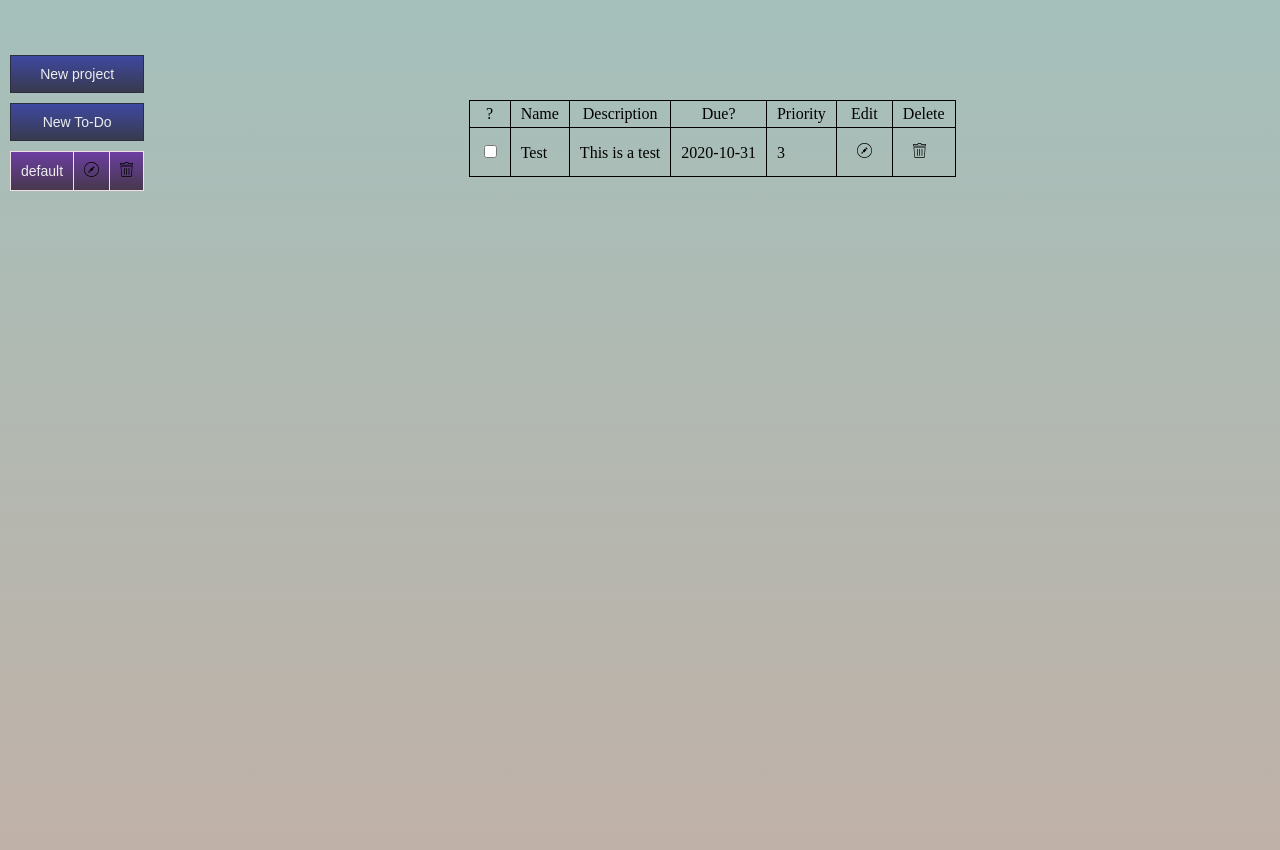
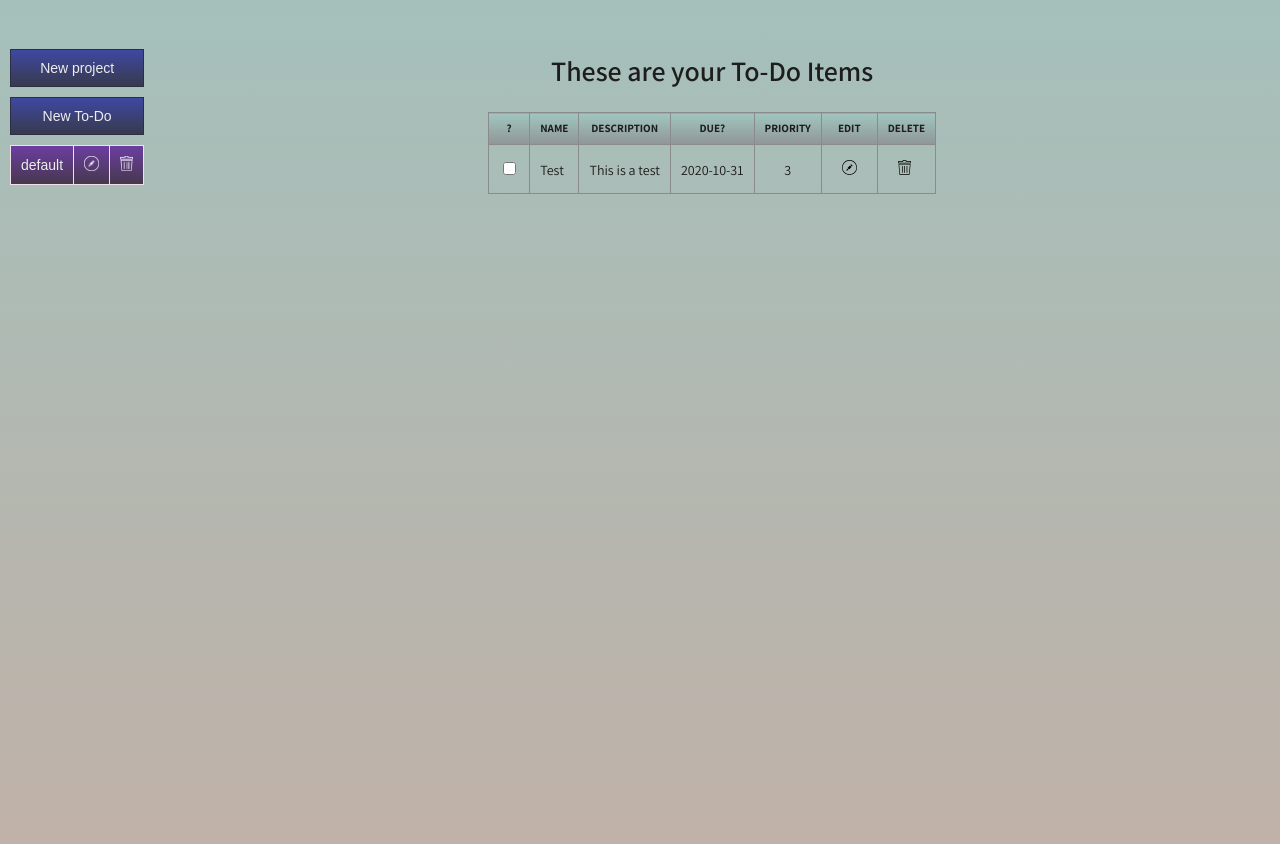
Before and after one commit to reinimax/todo-list, a website built with webpack: page dist/index.html in a window 1280 px wide. Built offline with nearby package versions, Linux system fonts and the light colour scheme; what pubsub-js would draw is missing.

Commit message:
Further style buttons and table

```diff
--- a/src/displaycontroller.js
+++ b/src/displaycontroller.js
@@ -2,6 +2,8 @@ import PubSub from "pubsub-js";
 
 import deleteIcon from "./recycle-bin-line.svg";
 import editIcon from "./edit-round-line.svg";
+import deleteIconWhite from "./recycle-bin-white.png";
+import editIconWhite from "./edit-white.png";
 
 const displayController = (() => {
   // cacheDOM
@@ -78,9 +80,9 @@ const displayController = (() => {
   }
 
   function clearToDoList() {
-    // firstElementChild === tbody
-    while (toDoList.firstElementChild.childNodes.length > 1) {
-      toDoList.firstElementChild.lastChild.remove();
+    // children[2] === tbody
+    while (toDoList.children[2].childNodes.length > 1) {
+      toDoList.children[2].lastChild.remove();
     }
   }
 
@@ -181,8 +183,8 @@ const displayController = (() => {
       newRow.appendChild(editCell);
       newRow.appendChild(deleteCell);
 
-      // firstElementChild === tbody
-      toDoList.firstElementChild.appendChild(newRow);
+      // children[2] === tbody
+      toDoList.children[2].appendChild(newRow);
     }
   }
 
@@ -202,7 +204,7 @@ const displayController = (() => {
         renderToDoList(CURRENT_PROJECT);
       });
 
-      const editPRoj = createIconBtn("edit", editIcon, i);
+      const editPRoj = createIconBtn("edit", editIconWhite, i);
       const EDIT_PROJECT_CLICKED = "edit-project-clicked";
       editPRoj.addEventListener("click", (e) => {
         PubSub.publish(
@@ -212,7 +214,7 @@ const displayController = (() => {
         setVisible(projectForm);
       });
 
-      const deletePRoj = createIconBtn("delete", deleteIcon, i);
+      const deletePRoj = createIconBtn("delete", deleteIconWhite, i);
       const DELETE_PROJECT_CLICKED = "delete-project-clicked";
       deletePRoj.addEventListener("click", (e) => {
         PubSub.publish(
--- a/src/style.css
+++ b/src/style.css
@@ -1,9 +1,13 @@
+@import url("https://fonts.googleapis.com/css2?family=Assistant:wght@200;300;400;500;600;700&display=swap");
+
 /* General */
 body {
   background-image: linear-gradient(
     rgba(75, 129, 120, 0.5),
     rgba(129, 100, 81, 0.5)
   );
+  font: 400 14px/150% "Assistant", sans-serif;
+  color: rgb(29, 29, 29);
 }
 
 button {
@@ -16,6 +20,7 @@ button,
   background-image: linear-gradient(rgb(62, 72, 161), rgb(56, 58, 77));
   color: rgb(237, 237, 237);
   border: 1px solid rgb(44, 46, 66);
+  cursor: pointer;
 }
 
 .icon {
@@ -52,7 +57,7 @@ button,
 /* Navbar */
 #navbar {
   height: 100vh;
-  padding-top: 50px;
+  padding-top: 44px;
 }
 
 .inner-navbar {
@@ -75,19 +80,47 @@ button,
   flex-grow: 1;
 }
 
+.navbar-btn:hover,
+.inner-navbar .icon-btn:hover {
+  box-shadow: 2px 2px 10px 2px rgb(41, 42, 54) inset;
+}
+
 /* Main */
 #main {
   flex-grow: 1;
 }
 
 #todo-list {
-  margin: 100px auto 0;
+  margin: 50px auto 0;
+  border-collapse: collapse;
+}
+
+caption {
+  font-weight: 600;
+  font-size: 2em;
+  line-height: 150%;
+  margin-bottom: 20px;
+}
+
+th {
+  font-size: 0.8em;
+  font-weight: 800;
+  text-transform: uppercase;
+  background-image: linear-gradient(
+    rgba(157, 201, 193, 0.7),
+    rgba(133, 134, 136, 0.7)
+  );
 }
 
 #todo-list th,
 td {
   padding: 5px 10px;
-  border: 1px solid black;
+  border: 1px solid rgb(139, 139, 139);
+}
+
+tr td:nth-child(5) {
+  /* align Priority-cell */
+  text-align: center;
 }
 
 /* Popup Forms */
```
Also changed, not shown: dist/9aa4684ea0d0cde9a04423153e68efa8.png (added), dist/df514692c3689591f5fc9cdb9562e41e.png (added), dist/index.html, dist/main.js, src/edit-white.png (added), src/recycle-bin-white.png (added).
